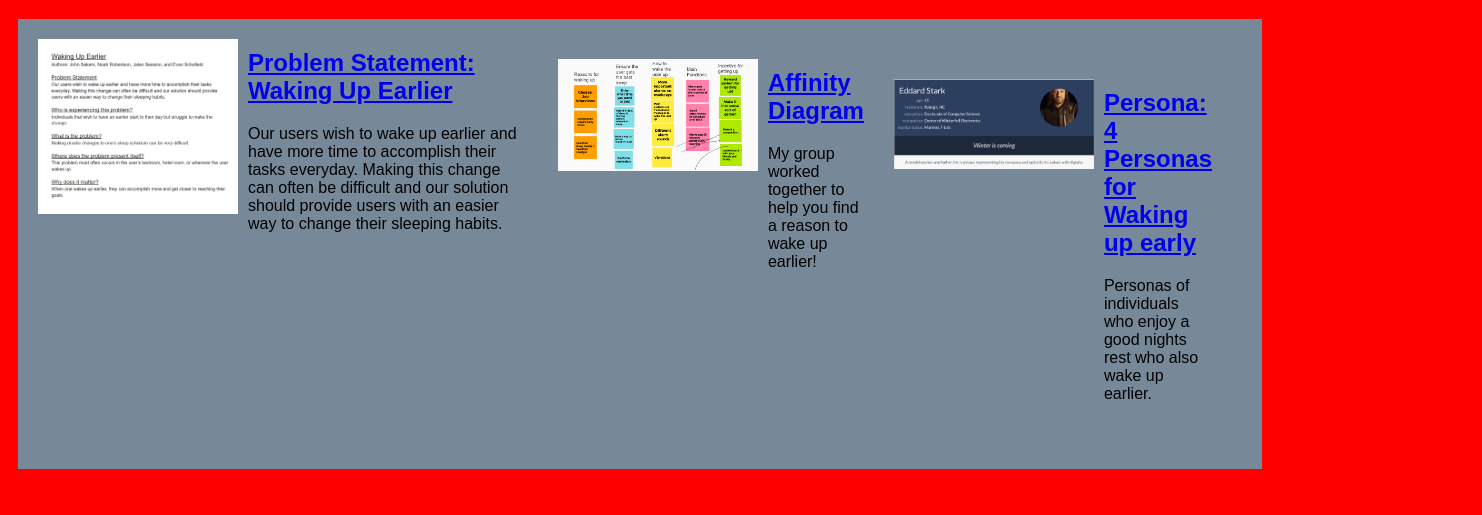
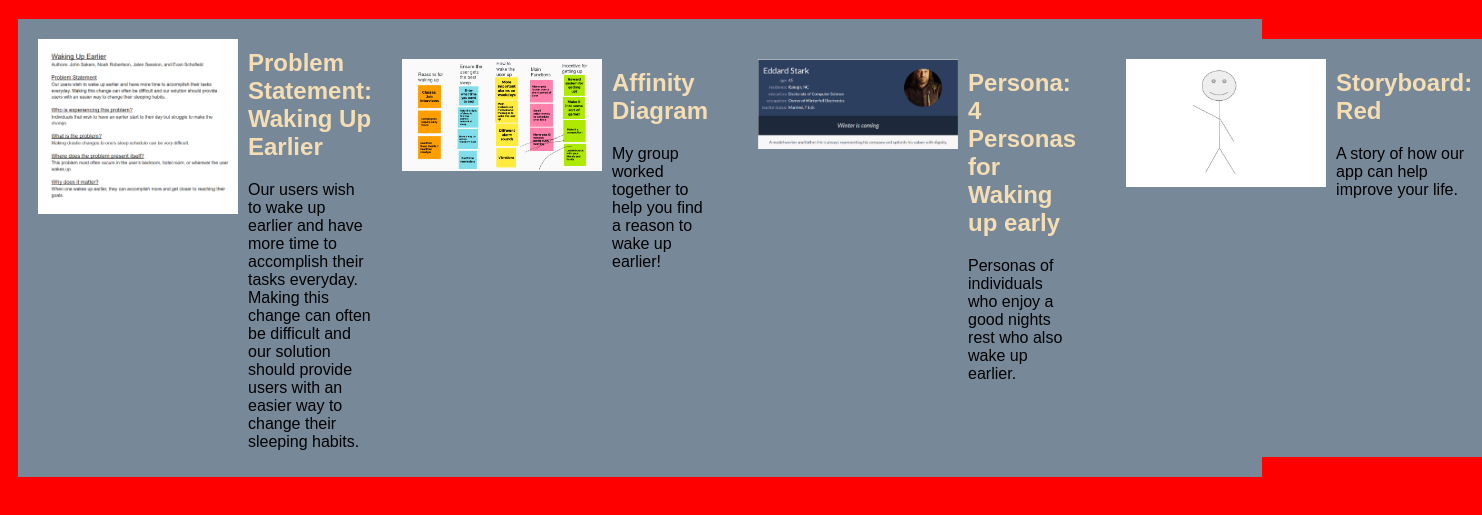
Before and after one commit to Noahr8/noahr8.github.io, a plain HTML site: page index.html in a window 1280 px wide. Shown: the part 61-576 px from the top of the page, 1482 px wide, since content can reach past the window. Drawn offline with Linux system fonts and the light colour scheme.

Commit message:
Add files via upload

```diff
--- a/index.html
+++ b/index.html
@@ -16,6 +16,7 @@
 
                 </p>
             </section>
+
         <!-- Affinity Diagram-->
             <section class="assignment">
                 <a href="files/affinity-diagram.pdf"><img src="images/affinity-diagram.png"></a>
@@ -26,6 +27,8 @@
 
                     </p>
                 </section>
+            </section>
+
         <!-- Persona-->
             <section class="assignment">
                 <a href="files/persona.pdf"><img src="images/Capture.PNG"></a>
@@ -36,7 +39,18 @@
 
                     </p>
                 </section>
+            </section>
 
+        <!-- Storyboard-->
+        <section class="assignment">
+            <a href="files/storyboard.pdf"><img src="images/Storyboard.PNG"></a>
+            <section class="assignment-details">
+                <a href="files/storyboard.pdf"><h2>Storyboard: Red</h2></a>
+                <p>
+                   A story of how our app can help improve your life.
+
+                </p>
+            </section>
         </section>
     </body>
 </html>
--- a/styles.css
+++ b/styles.css
@@ -21,3 +21,8 @@ h1 {
     color: black;
     text-align: center;
 }
+
+a {
+    text-decoration:none;
+    color: wheat;
+}
```
Also changed, not shown: images/Storyboard.PNG (added), images/picture.PNG (added), 1 other file.
